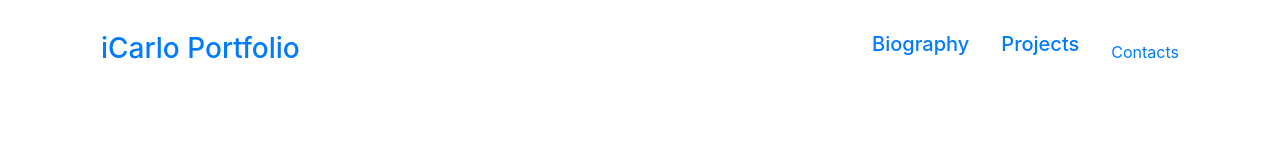
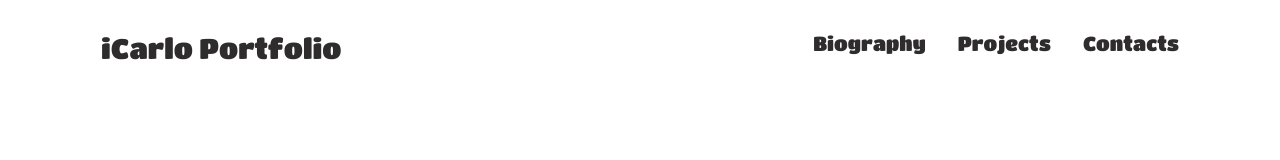
Before and after one commit to iCarlo/iCarlo.github.io, a plain HTML site: page index.html in a window 1280 px wide. Drawn offline with nearby package versions, Linux system fonts and the light colour scheme.

Commit message:
header styling fixed

```diff
--- a/assets/css/style.css
+++ b/assets/css/style.css
@@ -3,3 +3,16 @@
     margin: 0;
     box-sizing: border-box;
 }
+h3, h5 {
+    font-family: 'Titan One', cursive;
+}
+p {
+    font-family: 'Rufina', serif;
+}
+
+.header-text {
+    color: rgb(46, 44, 44);
+}
+.header-text:hover {
+    color: black;
+}
--- a/index.html
+++ b/index.html
@@ -8,24 +8,26 @@
     <!-- Custom CSS -->
     <link rel="stylesheet" href="./assets/css/style.css">
     <!-- Bootstrap css -->
-<link rel="stylesheet" href="https://stackpath.bootstrapcdn.com/bootstrap/5.0.0-alpha2/css/bootstrap.min.css" integrity="sha384-DhY6onE6f3zzKbjUPRc2hOzGAdEf4/Dz+WJwBvEYL/lkkIsI3ihufq9hk9K4lVoK" crossorigin="anonymous">
-</head>
+    <link rel="stylesheet" href="https://stackpath.bootstrapcdn.com/bootstrap/5.0.0-alpha2/css/bootstrap.min.css" integrity="sha384-DhY6onE6f3zzKbjUPRc2hOzGAdEf4/Dz+WJwBvEYL/lkkIsI3ihufq9hk9K4lVoK" crossorigin="anonymous">
+    <!-- fonts -->
+    <link href="https://fonts.googleapis.com/css2?family=Rufina&family=Titan+One&display=swap" rel="stylesheet">
+  </head>
 <body>
 
     <!-- website header -->
     <header>
         <nav>
           <div class="container d-flex justify-content-between my-4">
-            <div class="logo d-flex align-items-center"><a class="nav-link" href="#"><h3>iCarlo Portfolio</h3></a></div>
+            <div class="logo d-flex align-items-center"><a class="nav-link header-text" href="#"><h3>iCarlo Portfolio</h3></a></div>
             <ul class="nav justify-content-end ">
                 <li class="nav-item">
-                  <a class="nav-link active" aria-current="page" href="#"><h5>Biography</h5></a>
+                  <a class="nav-link active header-text" aria-current="page" href="#"><h5>Biography</h5></a>
                 </li>
                 <li class="nav-item">
-                  <a class="nav-link" href="#"><h5>Projects</h5></a>
+                  <a class="nav-link header-text" href="#"><h5>Projects</h5></a>
                 </li>
                 <li class="nav-item">
-                  <a class="nav-link" href="#"><h5></h5>Contacts</a>
+                  <a class="nav-link header-text" href="#"><h5>Contacts</h5></a>
                 </li>
             </ul>
           </div>
```
